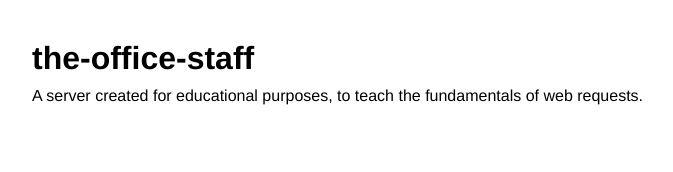
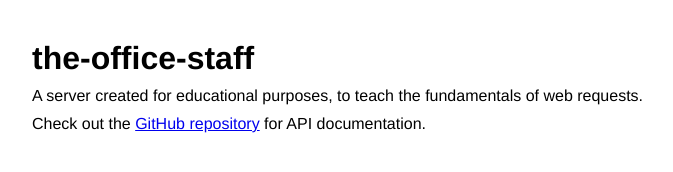
Before and after one commit to aryyya/the-office-staff, a website: page src/index.html in a window 1280 px wide. Shown: the whole page, without its empty margins (8-681 px from the left). Drawn offline with Linux system fonts and the light colour scheme.

Commit message:
Document API.

```diff
--- a/src/index.html
+++ b/src/index.html
@@ -38,6 +38,7 @@
     <div class="section">
       <h1>the-office-staff</h1>
       <p>A server created for educational purposes, to teach the fundamentals of web requests.</p>
+      <p>Check out the <a href="https://github.com/aryyya/the-office-staff">GitHub repository</a> for API documentation.</p>
     </div>
   </div>
 </body>
```
Also changed, not shown: README.md.
